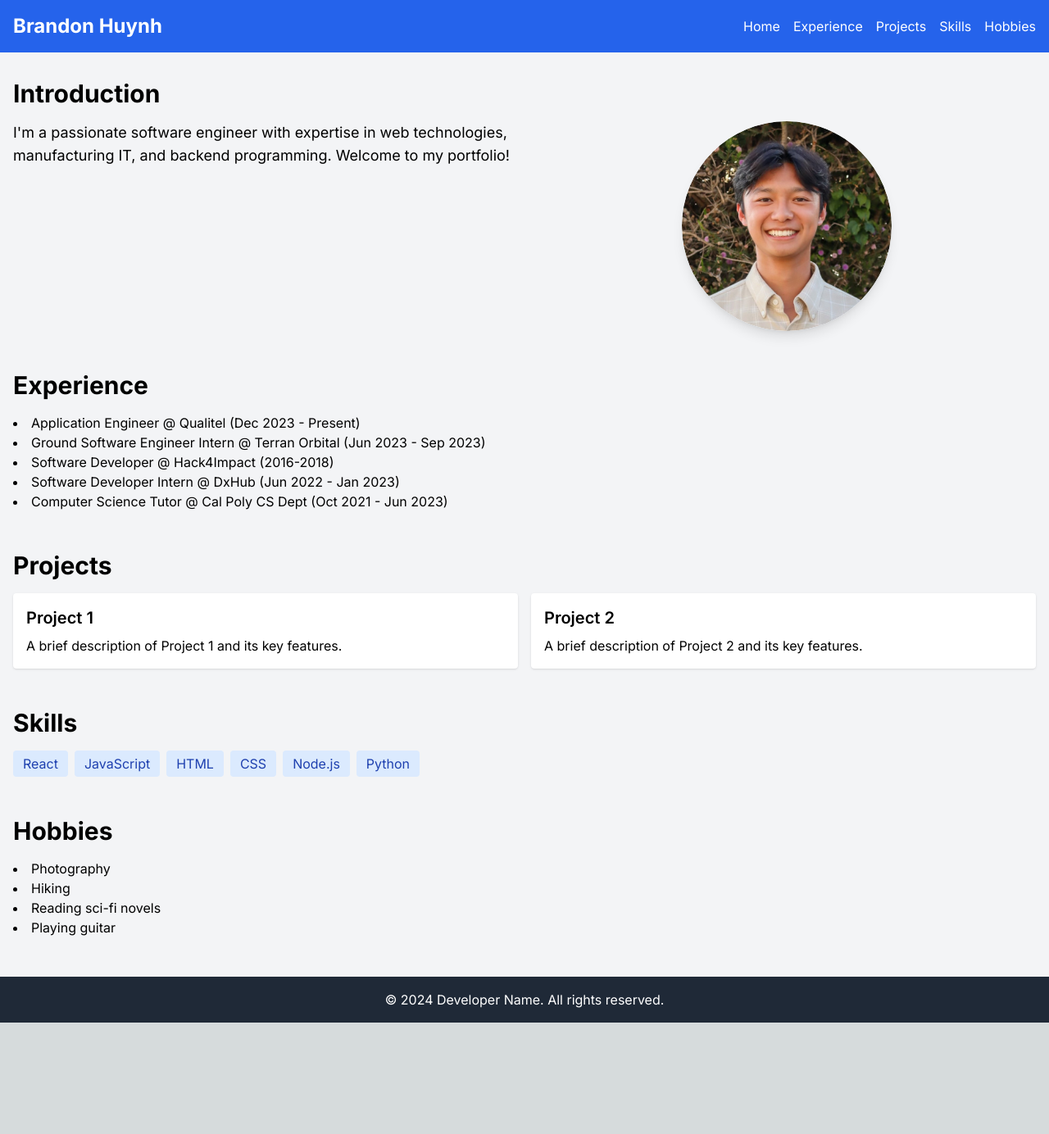
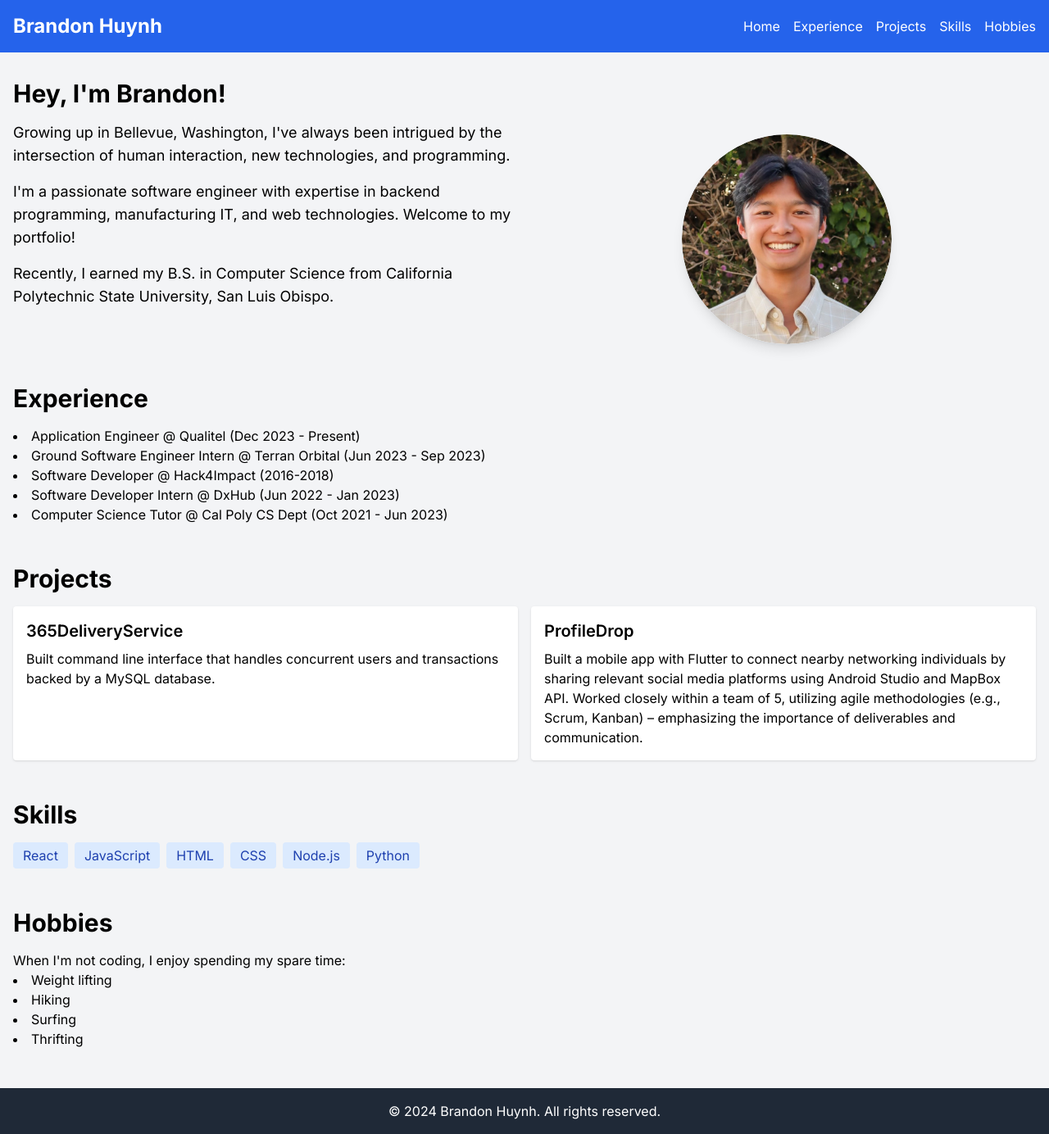
Before and after one commit to brandonhuynh1/portfolio, a Next.js app: page / in a window 1280 px wide. Shown: the whole page at 82% size. Before the commit the page ends 1248 px from the top, so only its background shows below. Built offline with nearby package versions, Linux system fonts and the light colour scheme.

Commit message:
Added personal info

```diff
--- a/src/app/page.tsx
+++ b/src/app/page.tsx
@@ -20,8 +20,9 @@ export default function Home() {
     { id: "hobbies", title: "Hobbies" },
   ];
 
-  const personalDesc = `I'm a passionate software engineer with expertise in web
-  technologies, manufacturing IT, and backend programming.\nWelcome to my portfolio!`;
+  const personalDescSec1 = `Growing up in Bellevue, Washington, I've always been intrigued by the intersection of human interaction, new technologies, and programming.`;
+  const personalDescSec2 = `I'm a passionate software engineer with expertise in backend programming, manufacturing IT, and web technologies. Welcome to my portfolio!`;
+  const personalDescSec3 = `Recently, I earned my B.S. in Computer Science from California Polytechnic State University, San Luis Obispo.`;
 
   return (
     <div className="min-h-screen bg-gray-100">
@@ -61,10 +62,12 @@ export default function Home() {
 
       <main className="container mx-auto mt-8 px-4">
         <section id="intro" className="mb-12">
-          <h2 className="text-3xl font-bold mb-4">Introduction</h2>
-          <div className="flex flex-col md:flex-row items-center md:items-start gap-8">
-            <div className="w-full md:w-1/2">
-              <p className="text-lg">{personalDesc}</p>
+          <h2 className="text-3xl font-bold mb-4">Hey, I'm Brandon!</h2>
+          <div className="flex flex-col md:flex-row items-center md:items-start gap-8 space-y-4">
+            <div className="w-full md:w-1/2 space-y-4">
+              <p className="text-lg">{personalDescSec1}</p>
+              <p className="text-lg">{personalDescSec2}</p>
+              <p className="text-lg">{personalDescSec3}</p>
             </div>
             <div className="w-full md:w-1/2 flex justify-center">
               <div className="w-64 h-64 relative rounded-full overflow-hidden shadow-lg">
@@ -100,12 +103,21 @@ export default function Home() {
           <h2 className="text-3xl font-bold mb-4">Projects</h2>
           <div className="grid grid-cols-1 md:grid-cols-2 gap-4">
             <div className="bg-white p-4 rounded shadow">
-              <h3 className="text-xl font-semibold mb-2">Project 1</h3>
-              <p>A brief description of Project 1 and its key features.</p>
+              <h3 className="text-xl font-semibold mb-2">365DeliveryService</h3>
+              <p>
+                Built command line interface that handles concurrent users and
+                transactions backed by a MySQL database.{" "}
+              </p>
             </div>
             <div className="bg-white p-4 rounded shadow">
-              <h3 className="text-xl font-semibold mb-2">Project 2</h3>
-              <p>A brief description of Project 2 and its key features.</p>
+              <h3 className="text-xl font-semibold mb-2">ProfileDrop</h3>
+              <p>
+                Built a mobile app with Flutter to connect nearby networking
+                individuals by sharing relevant social media platforms using
+                Android Studio and MapBox API. Worked closely within a team of
+                5, utilizing agile methodologies (e.g., Scrum, Kanban) –
+                emphasizing the importance of deliverables and communication.
+              </p>
             </div>
           </div>
         </section>
@@ -128,17 +140,18 @@ export default function Home() {
 
         <section id="hobbies" className="mb-12">
           <h2 className="text-3xl font-bold mb-4">Hobbies</h2>
+          <p>When I'm not coding, I enjoy spending my spare time:</p>
           <ul className="list-disc list-inside">
-            <li>Photography</li>
+            <li>Weight lifting</li>
             <li>Hiking</li>
-            <li>Reading sci-fi novels</li>
-            <li>Playing guitar</li>
+            <li>Surfing</li>
+            <li>Thrifting</li>
           </ul>
         </section>
       </main>
 
       <footer className="bg-gray-800 text-white py-4 text-center">
-        <p>&copy; 2024 Developer Name. All rights reserved.</p>
+        <p>&copy; 2024 Brandon Huynh. All rights reserved.</p>
       </footer>
     </div>
   );
```
